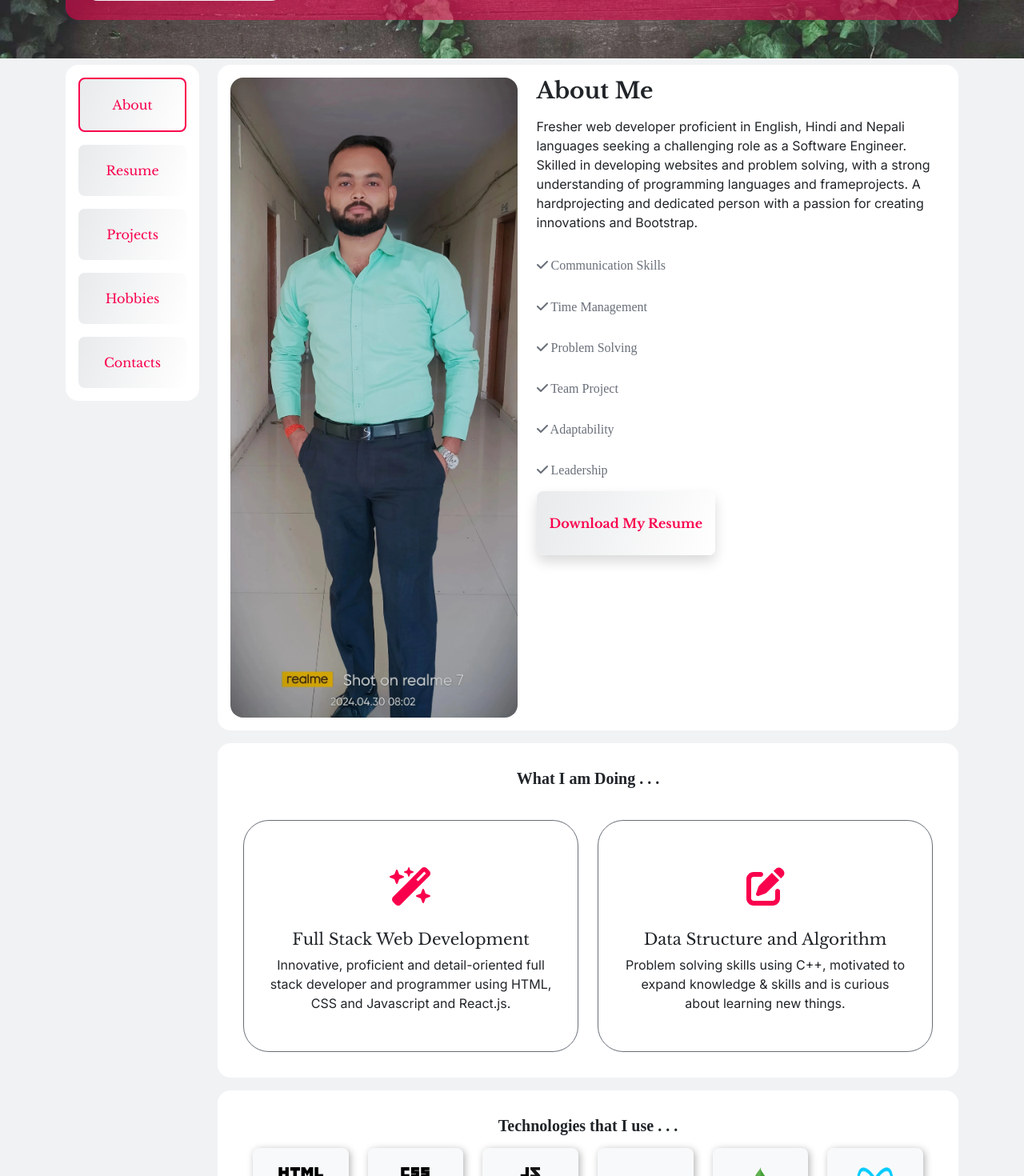
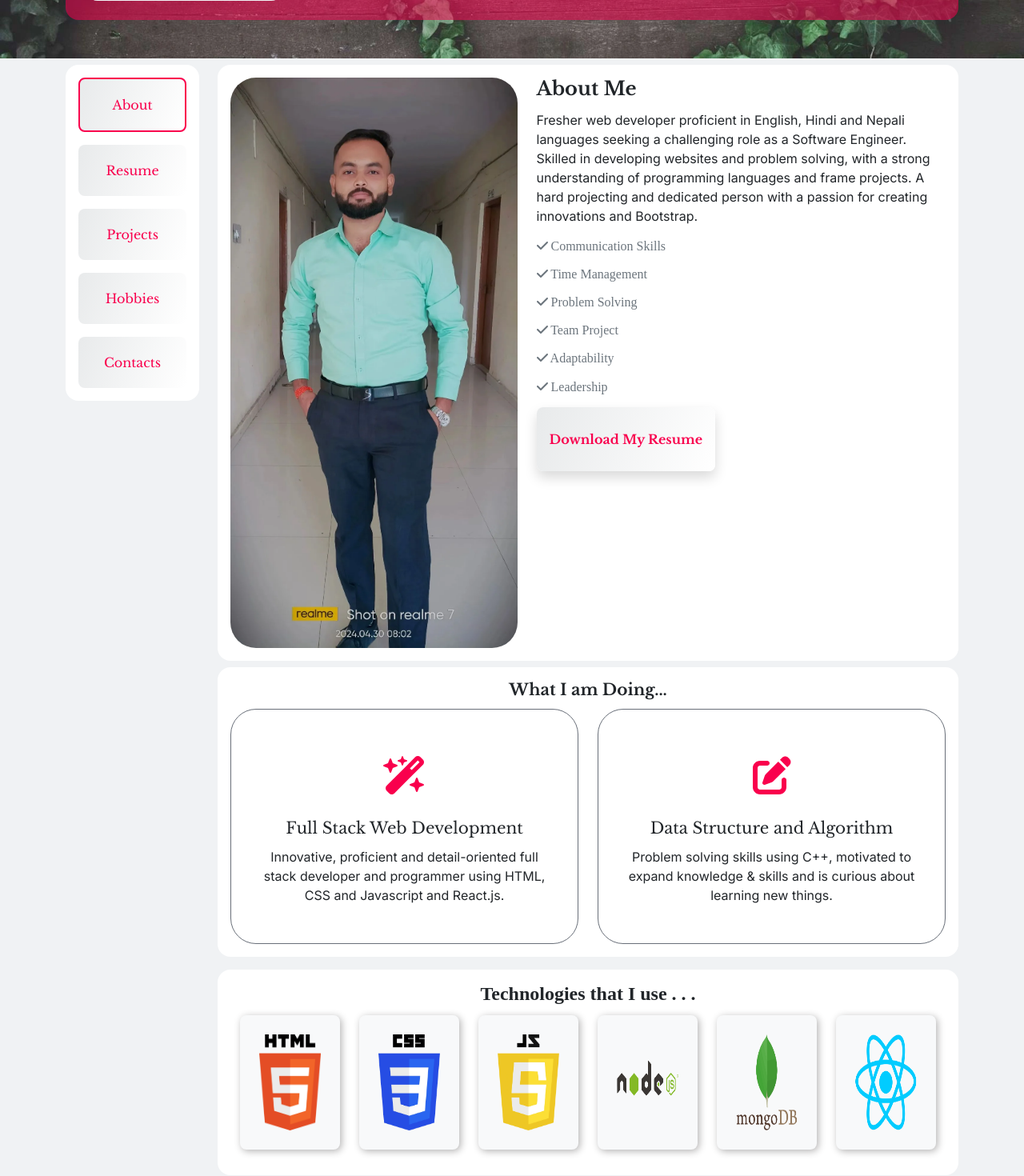
Before and after one commit to rama-69er/Portfolio, a React (Create React App) app: page / in a window 1280 px wide. Shown: the part 380-1850 px from the top of the page at 80% size. Built offline with nearby package versions, Linux system fonts and the light colour scheme.

Commit message:
Changed...

```diff
--- a/src/App.css
+++ b/src/App.css
@@ -28,13 +28,15 @@
 
 p {
   margin-bottom: 1rem !important;
+  line-height: 24px;
 }
-h1.h2,
+h1,
+h2,
 h3,
 h4,
 h5,
 h6 {
-  margin-bottom: 0.5rem !important;
+  margin-bottom: 0.75rem !important;
 }
 
 :root {
--- a/src/css/homepage.css
+++ b/src/css/homepage.css
@@ -76,34 +76,7 @@
 
 /* ================= SiteBody (About) ================= */
 .siteBody .site-about {
-  background-color: var(--theme-white-background);
-  border-radius: 1rem;
-  margin-bottom: 1rem;
-  margin-top: 0.5rem;
-}
-
-.siteBody .site-about .about-image img {
-  border-radius: 1rem;
-  height: 50rem;
-  width: 25rem;
-  object-fit: cover;
-}
-
-.siteBody .site-about .about-para p:first-child {
-  color: var(--theme-pink);
-}
-
-.siteBody .site-about .about-para h3 {
-  font-weight: 700;
-}
-
-.siteBody .site-about .about-para p {
-  margin: 1rem 0;
-}
-
-.siteBody .site-about .about-para h6 {
-  color: var(--theme-grey);
-  margin: 2rem 0;
+  /* background-color: var(--theme-white-background); */
 }
 
 .siteBody .site-about .about-para .theme-btn {
@@ -113,7 +86,6 @@
 }
 .siteBody .project {
   border-radius: 1rem;
-  padding: 2rem 2rem 0 2rem;
   text-align: center;
   background-color: var(--theme-white-background);
 }
@@ -122,7 +94,6 @@
 .siteBody .project .project-right {
   padding: 2rem;
   border: 1px solid var(--theme-grey);
-  margin: 2rem 0;
   border-radius: 2rem;
 }
 
@@ -137,7 +108,6 @@
 .technology {
   background-color: var(--theme-white-background);
   text-align: center;
-  padding: 1rem 2rem;
   border-radius: 1rem;
   margin-top: 1rem;
 }
@@ -148,8 +118,7 @@
 }
 
 .technology .technology-tab a img{
-  min-height: 6rem;
-  max-height: 6rem;
+  height: 7.5rem;
 }
 
 /* --------------------- Media Query ---------------------- */
--- a/src/pages/homepage.jsx
+++ b/src/pages/homepage.jsx
@@ -25,41 +25,41 @@ function HomePage() {
               <Navbar />
             </div>
             <div className="col-lg-10">
-              <div className="site-about p-0 p-md-3">
+              <div className="site-about bg-white my-2 rounded rounded-4 p-0 p-md-3">
                 <div className="row">
                   <div className="col-md-5">
                     <div className="about-image">
-                      <img src="./images/dp1.webp" alt="err_loading" className="img-fluid" />
+                      <img src="./images/dp1.webp" alt="err_loading" className="img-fluid w-100 rounded rounded-5" />
                     </div>
                   </div>
                   <div className="col-md-7">
                     <div className="about-para p-3 p-md-0">
-                      <h3>About Me</h3>
+                      <h2 className="h4 fw-bold">About Me</h2>
                       <p>
                         Fresher web developer proficient in English, Hindi and
                         Nepali languages seeking a challenging role as a Software
                         Engineer. Skilled in developing websites and problem
                         solving, with a strong understanding of programming
-                        languages and frameprojects. A hardprojecting and dedicated
+                        languages and frame projects. A hard projecting and dedicated
                         person with a passion for creating innovations and
                         Bootstrap.
                       </p>
-                      <h6>
+                      <h6 className="mb-3 text-secondary">
                         <FontAwesomeIcon icon={faCheck} /> Communication Skills
                       </h6>
-                      <h6>
+                      <h6 className="mb-3 text-secondary">
                         <FontAwesomeIcon icon={faCheck} /> Time Management
                       </h6>
-                      <h6>
+                      <h6 className="mb-3 text-secondary">
                         <FontAwesomeIcon icon={faCheck} /> Problem Solving
                       </h6>
-                      <h6>
+                      <h6 className="mb-3 text-secondary">
                         <FontAwesomeIcon icon={faCheck} /> Team Project
                       </h6>
-                      <h6>
+                      <h6 className="mb-3 text-secondary">
                         <FontAwesomeIcon icon={faCheck} /> Adaptability
                       </h6>
-                      <h6>
+                      <h6 className="mb-3 text-secondary">
                         <FontAwesomeIcon icon={faCheck} /> Leadership
                       </h6>
                       <div className="text-center text-md-start">
@@ -76,8 +76,8 @@ function HomePage() {
                   </div>
                 </div>
               </div>
-              <div className="project">
-                <h5><b>What I am Doing . . .</b></h5>
+              <div className="project p-3">
+                <h5 className="h5 fw-bold">What I am Doing...</h5>
                 <div className="row">
                   <div className="col-lg-6">
                     <div className="project-left">
@@ -107,9 +107,9 @@ function HomePage() {
                   </div>
                 </div>
               </div>
-              <div className="technology">
+              <div className="technology p-3">
                 <div className="container">
-                  <h5 className="my-3"><b>Technologies that I use . . .</b></h5>
+                  <h2 className="h4"><b>Technologies that I use . . .</b></h2>
                   <div className="row align-items-center justify-content-center justify-content-md-start">
                     {techData.map((data) =>
                       <div className="mb-3 col-6 col-md-3 col-lg-2">
```
Also changed, not shown: public/images/dp1.webp.
